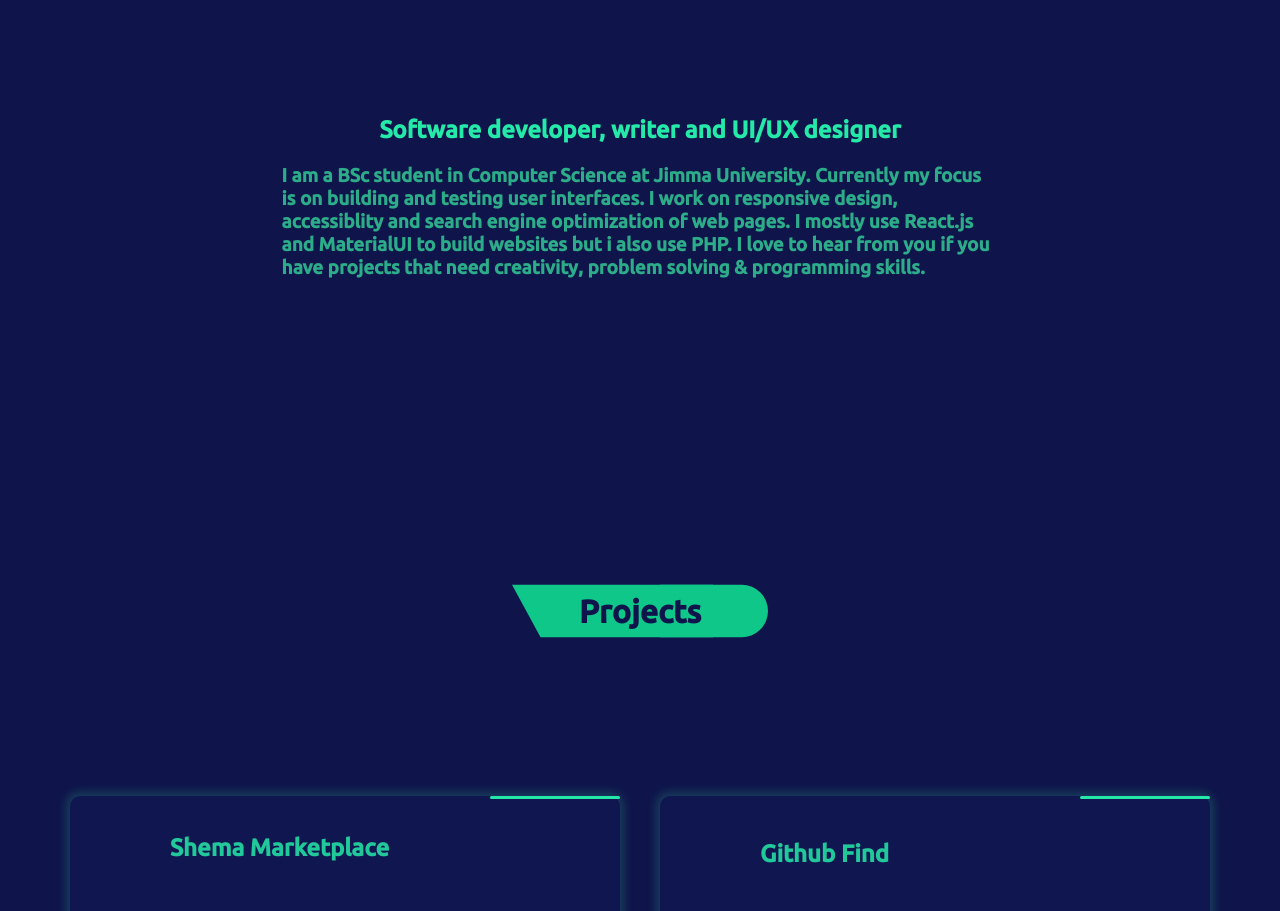
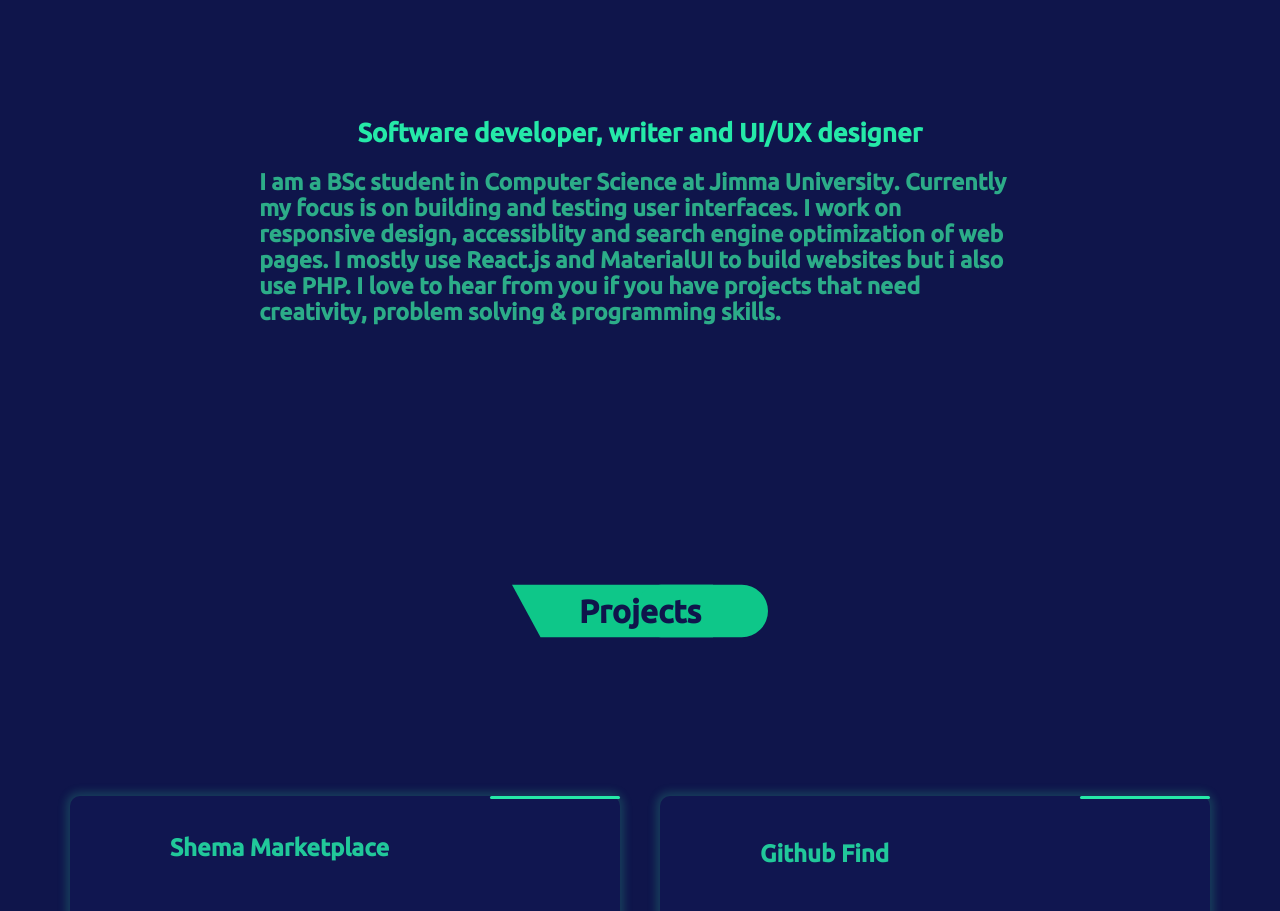
Before and after one commit to Bereky/portfolio-old, a React (Create React App) app: page / in a window 1280 px wide. Shown: the part 904-1815 px from the top of the page. Built offline with nearby package versions, Linux system fonts and the light colour scheme.

Commit message:
description font change

```diff
--- a/src/components/About/about.css
+++ b/src/components/About/about.css
@@ -37,18 +37,20 @@
   }
 
   .about-description-header {
+    font-size: 26px;
     color: rgb(37, 233, 168);
     align-self: center;
 
   }
 
   .about-description {
-    font-size: 19px;
+    font-size: 23px;
     margin: auto;
-    width: 80%;
-    height: 20%;
+    width: 85%;
+    height: 25%;
     color: rgba(48, 190, 143, 0.894);
     text-align:start;
+
   }
 
   .strong-text {
```
